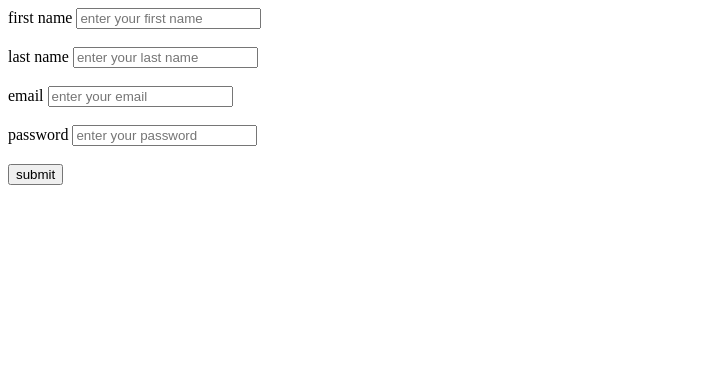
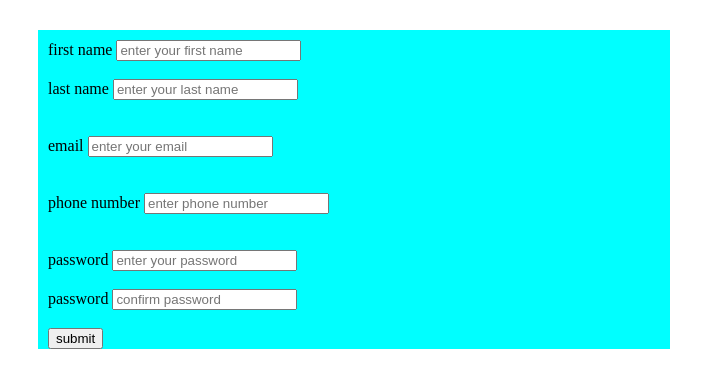
Before and after one commit to Tparfaite/php-form-validation, a PHP site: page /form.php in a window 1280 px wide. Shown: the top 388 px of the page, without its empty margins (0-725 px from the left). Run offline with PHP 8.4, Linux system fonts and the light colour scheme.

Commit message:
Feat:commit change on form -Add form method [Finishes#]

```diff
--- a/form.php
+++ b/form.php
@@ -1,9 +1,76 @@
 <?php
+$first_name=$last_name=$emails=$password=$phone="";
+$error=array('first_name'=>'','last_name'=>'','email'=>'','phone'=>'','password'=>'');
+
 if(isset($_POST['submit'])){
-    echo $_POST['first_name'];
-    echo $_POST['last_name'];
-    echo $_POST['email'];
-    echo $_POST['password'];
+
+    if(!empty($_POST['first_name'])){
+       $fname=$_POST['first_name'] ;
+       if(preg_match('/^[a-zA-Z\s]+$/',$fname)){
+        echo $fname;
+       } else{
+        $error['first_name']="name must be only letters";
+       }
+    }
+    else{
+        $error['first_name']="please enter name";
+    }
+
+    if(!empty($_POST['last_name'])){
+        $lname=$_POST['last_name'];
+        if(preg_match('/^[a-zA-Z\s]+$/',$lname)){
+            echo $lname;
+        }
+        else{
+            $error['last_name']="name must be only letters";
+        }
+    }
+
+    else{
+        $error['last_name']="please enter last name" ;
+    }
+
+    if(!empty($_POST['email'])){
+        $email=$_POST['email'];
+        if(filter_var($email,FILTER_VALIDATE_EMAIL)){
+            echo $email;
+        }
+        else{
+            $error['email']="email is invalid";
+        }
+    }
+    else{
+        $error['email']="kindly enter your email";
+    }
+
+
+   if(!empty($_POST['phone'])){
+    $phones=$_POST['phone'];
+    if(preg_match('/^[0-9]*$/',$phones) && strlen($phones)==10){
+        echo $phones;
+    }
+    // elseif(strlen($phones)>10){
+    //     $error['phone']="phone number must not exceed ten digits";
+    // }
+    else{
+        $error['phone']="phone must be only numbers neither greater nor less than 10 digits";
+    }
+   }
+   else{
+   $error['phone']="please enter phone number";
+   }
+    // echo $_POST['password'];
+
+    if(!empty($_POST['confPswd']) && !empty($_POST['password'])){
+        if($_POST['confPswd']===$_POST['password']){
+            echo 'both password match';
+        }
+        else{
+            $error['cnfPswd']= "password do not match";
+        }
+
+    }
+
 }
 
 ?>
@@ -12,24 +79,32 @@ if(isset($_POST['submit'])){
 <html lang="en">
 <head>
   <title>Document</title>
-  <style type="text/css">
-    .container{
-        background-color:"red";
-        height:"450px";
-    }
+ <link rel="stylesheet" href="style.css">
   </style>
 </head>
 <body>
     <div class="container">
-        <form method="POST" action="form.php">
+        <form method="POST" action="form.php" id="form">
             <label for="">first name</label>
-            <input type="text" placeholder="enter your first name" name="first_name" ><br><br>
+            <input type="text" placeholder="enter your first name" name="first_name" >
+            <div class="text"><?php echo $error['first_name']; ?> </div>
+            <br>
             <label for="">last name</label>
-            <input type="text" placeholder="enter your last name" name="last_name" ><br><br>
+            <input type="text" placeholder="enter your last name" name="last_name" >
+            <div class="text"> <?php echo $error['last_name']; ?></div>
+            <br><br>
             <label for="">email</label>
-            <input type="email" placeholder="enter your email" name="email" ><br><br>
+            <input type="text" placeholder="enter your email" name="email" >
+            <div class="text"> <?php echo $error['email']; ?></div>
+            <br><br>
+            <label for="">phone number</label>
+            <input type="text" placeholder="enter phone number" name="phone" >
+            <div class="text"> <?php echo $error['phone']; ?></div>
+            <br><br>
             <label for="">password</label>
             <input type="password" placeholder="enter your password" name="password" ><br><br>
+            <label for="">password</label>
+            <input type="password" placeholder="confirm password" name="confPswd" ><br><br>
             <button type="submit" name="submit" >submit</button>
         </form>
     </div>
--- a/index.php
+++ b/index.php
@@ -1,4 +1,5 @@
 <?php
+
 // include('form.php');
 // echo "<br>";
 
@@ -12,7 +13,8 @@ include('form2.php');
 <!DOCTYPE html>
 <html lang="en">
 
-<?php include('header.php') ?>
+
+<!-- <?php include('header.php') ?> -->
 
 </body>
 </html>
--- a/style.css
+++ b/style.css
@@ -9,3 +9,19 @@
     padding-top: 10px;
     padding-right: 10px;
 }
+.container{
+    background-color: aqua;
+    height: auto;
+    width:50% ;
+    margin-left: 30px;
+
+    margin-top: 30px;
+    margin-left: 30px;
+}
+#form{
+    padding-left: 10px;
+    padding-top: 10px;
+}
+.text{
+    color: red;
+}
```
